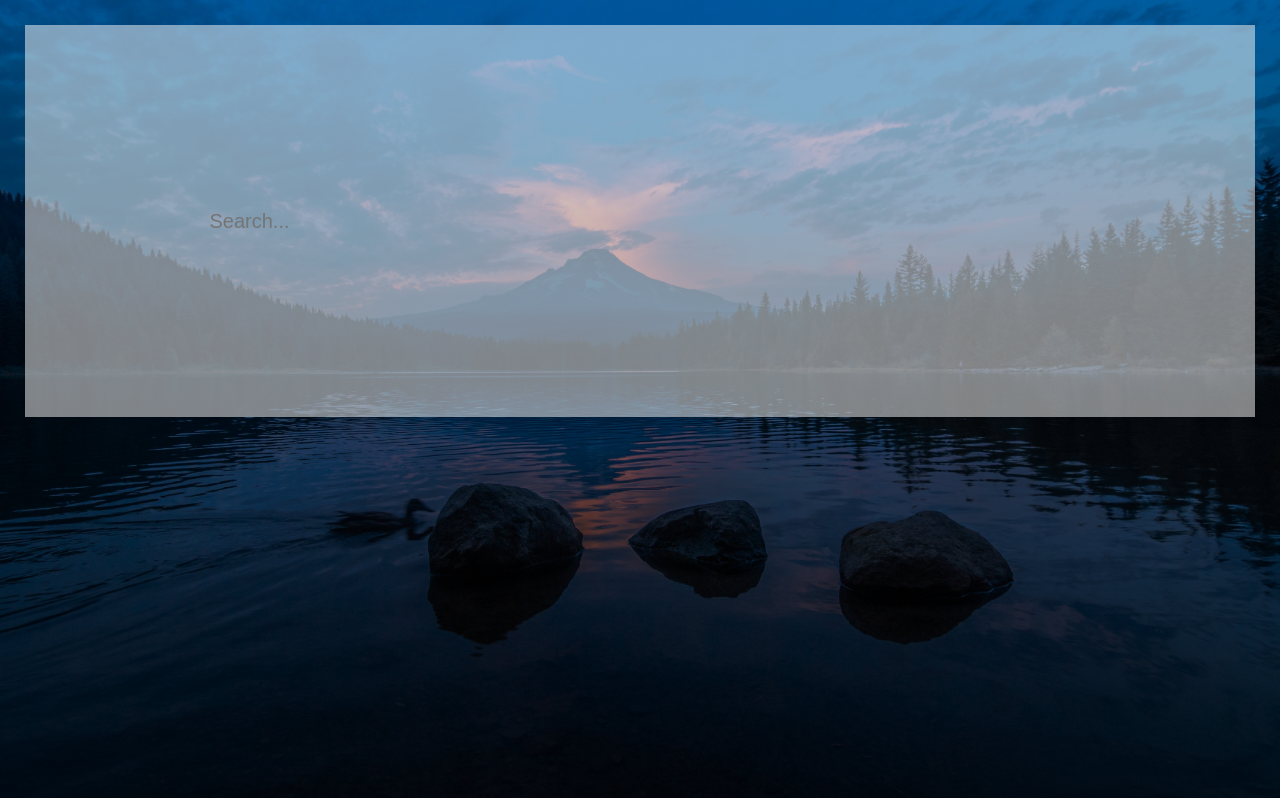
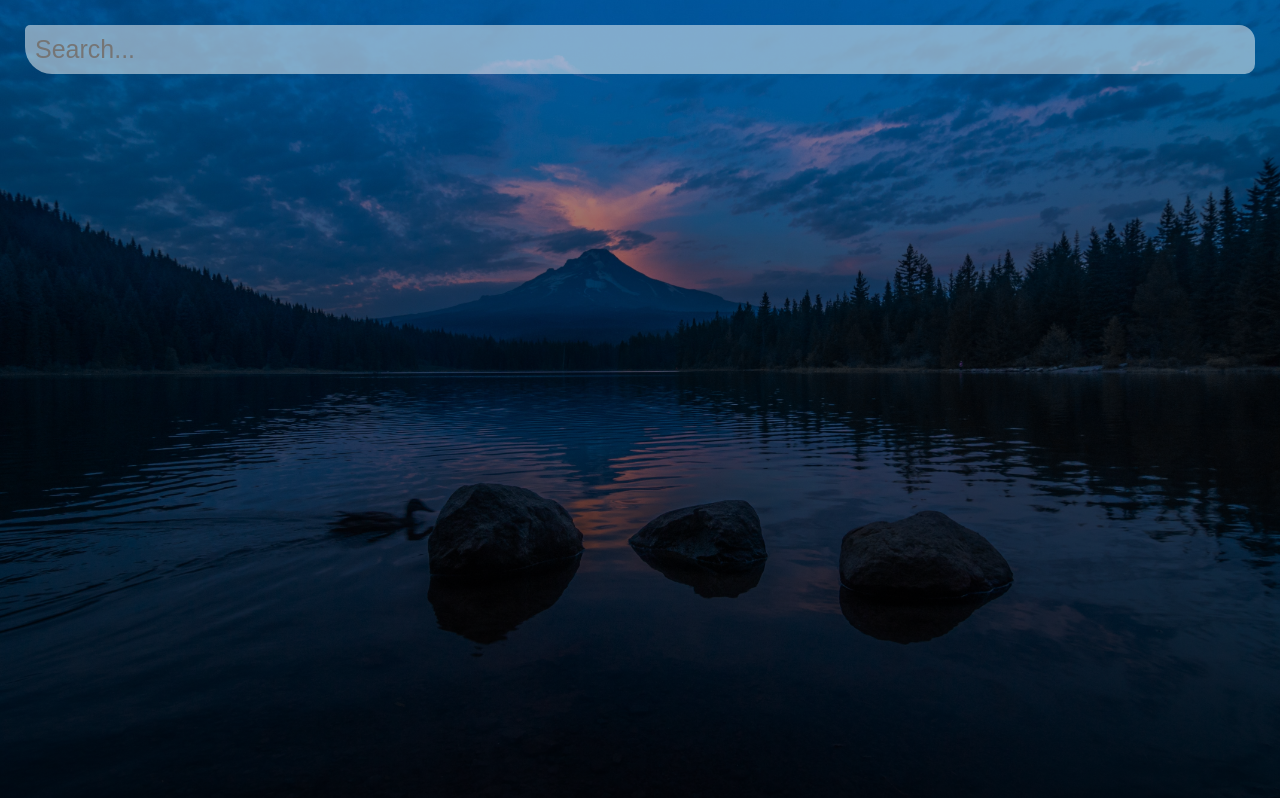
Before and after one commit to omar2021/vue-weather, a Vue app: page / in a window 1280 px wide. Built offline with nearby package versions, Linux system fonts and the light colour scheme.

Commit message:
padding fix bg rad

```diff
--- a/src/App.vue
+++ b/src/App.vue
@@ -46,20 +46,21 @@ export default {
 
   .search-box{
     width: 100%;
-    margin-bottom: 35px;
+    margin-bottom: 30px;
     }
 
     .search-box .search-bar{
       display: block;
       width: 100%;
-      padding: 15%;
+      padding: 10px;
       color: black;
-      font-size: 20px;
+      font-size: 25px;
       appearance: none;
       border: none;
       outline: none;
       background: none;
       background-color: rgb(255, 255, 255, 0.5);
+      border-radius: 5px 16px 10px 27px;
 
     }
 </style>8
```
